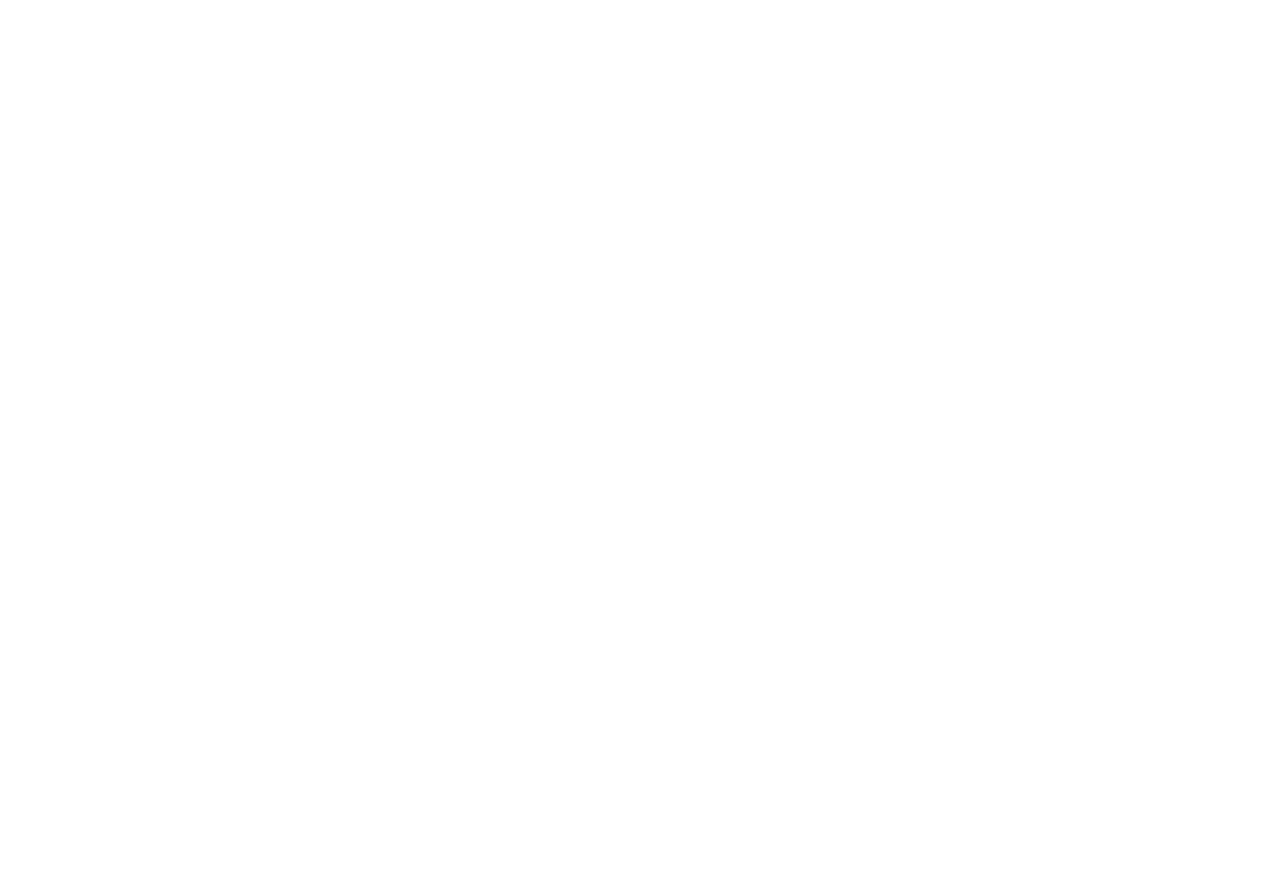
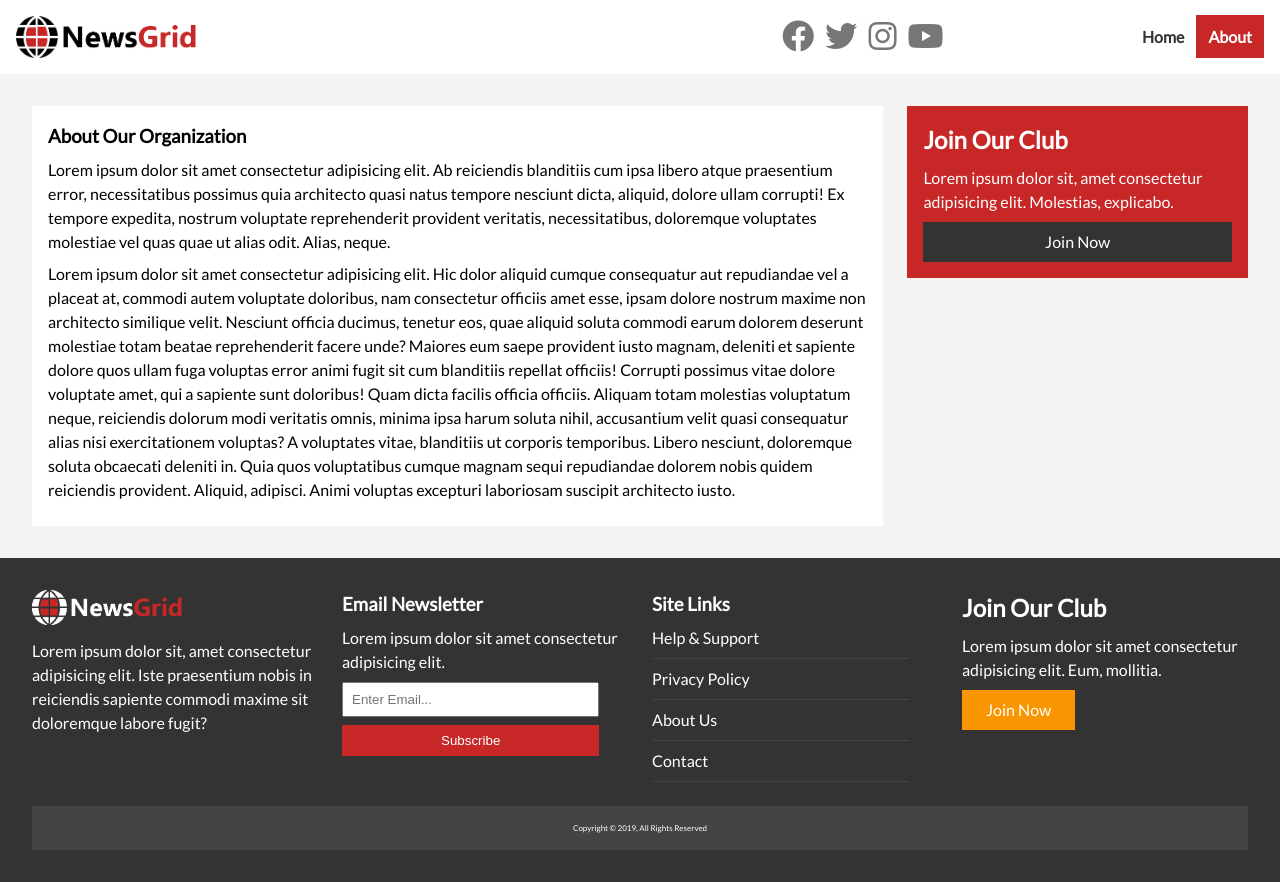
Before and after one commit to joFolta/grid-news-website, a plain HTML site: page about.html in a window 1280 px wide. Before the commit the page ends 800 px from the top, so only its background shows below. Drawn offline with Linux system fonts and the light colour scheme.

Commit message:
about page and page container

```diff
--- a/about.html
+++ b/about.html
@@ -0,0 +1,82 @@
+<!DOCTYPE html>
+<html lang="en">
+<head>
+  <meta charset="UTF-8">
+  <meta name="viewport" content="width=device-width, initial-scale=1.0">
+  <title>NewsGrid | About</title>
+  <link href="https://fonts.googleapis.com/css?family=Lato|Staatliches" rel="stylesheet">
+  <link rel="stylesheet" href="css/style.css">
+  <link rel="stylesheet" media="screen and (max-width: 768px)" href="css/mobile.css">
+  <link rel="stylesheet" href="https://cdnjs.cloudflare.com/ajax/libs/font-awesome/5.15.1/css/all.min.css" integrity="sha512-+4zCK9k+qNFUR5X+cKL9EIR+ZOhtIloNl9GIKS57V1MyNsYpYcUrUeQc9vNfzsWfV28IaLL3i96P9sdNyeRssA==" crossorigin="anonymous" />
+  <link rel="shortcut icon" type="image/x-icon" href="favicon.ico">
+</head>
+<body>
+  <nav id="main-nav">
+    <div class="container">
+      <img src="img/logo.png" alt="News Grid" class="logo">
+      <div class="social">
+        <a href="https://www.facebook.com/" target="_blank"><i class="fab fa-facebook fa-2x"></i></a>
+        <a href="https://www.twitter.com/" target="_blank"><i class="fab fa-twitter fa-2x"></i></a>
+        <a href="https://www.instagram.com/" target="_blank"><i class="fab fa-instagram fa-2x"></i></a>
+        <a href="https://www.youtube.com/" target="_blank"><i class="fab fa-youtube fa-2x"></i></a>
+      </div>
+      <ul>
+        <li><a href="index.html">Home</a></li>
+        <li><a class="current" href="about.html">About</a></li>
+      </ul>
+    </div>
+  </nav>
+
+  <section id="about">
+    <div class="container">
+      <div class="page-container">
+        <article class="card">
+          <h1 class="l-heading">About Our Organization</h1>
+          <p>Lorem ipsum dolor sit amet consectetur adipisicing elit. Ab reiciendis blanditiis cum ipsa libero atque praesentium error, necessitatibus possimus quia architecto quasi natus tempore nesciunt dicta, aliquid, dolore ullam corrupti! Ex tempore expedita, nostrum voluptate reprehenderit provident veritatis, necessitatibus, doloremque voluptates molestiae vel quas quae ut alias odit. Alias, neque.</p>
+          <p>Lorem ipsum dolor sit amet consectetur adipisicing elit. Hic dolor aliquid cumque consequatur aut repudiandae vel a placeat at, commodi autem voluptate doloribus, nam consectetur officiis amet esse, ipsam dolore nostrum maxime non architecto similique velit. Nesciunt officia ducimus, tenetur eos, quae aliquid soluta commodi earum dolorem deserunt molestiae totam beatae reprehenderit facere unde? Maiores eum saepe provident iusto magnam, deleniti et sapiente dolore quos ullam fuga voluptas error animi fugit sit cum blanditiis repellat officiis! Corrupti possimus vitae dolore voluptate amet, qui a sapiente sunt doloribus! Quam dicta facilis officia officiis. Aliquam totam molestias voluptatum neque, reiciendis dolorum modi veritatis omnis, minima ipsa harum soluta nihil, accusantium velit quasi consequatur alias nisi exercitationem voluptas? A voluptates vitae, blanditiis ut corporis temporibus. Libero nesciunt, doloremque soluta obcaecati deleniti in. Quia quos voluptatibus cumque magnam sequi repudiandae dolorem nobis quidem reiciendis provident. Aliquid, adipisci. Animi voluptas excepturi laboriosam suscipit architecto iusto.</p>
+        </article>
+        <aside class="card bg-primary">
+          <h2>Join Our Club</h2>
+          <p>Lorem ipsum dolor sit, amet consectetur adipisicing elit. Molestias, explicabo.</p>
+          <a href="#" class="btn btn-dark btn-block">Join Now</a>
+        </aside>
+      </div>
+    </div>
+  </section>
+
+  <!-- Footer -->
+  <footer id="main-footer" class="py-2">
+    <div class="container footer-container">
+      <div>
+        <img src="img/logo_light.png" alt="NewsGrid">
+        <p>Lorem ipsum dolor sit, amet consectetur adipisicing elit. Iste praesentium nobis in reiciendis sapiente commodi maxime sit doloremque labore fugit?</p>
+      </div>
+      <div>
+        <h3>Email Newsletter</h3>
+        <p>Lorem ipsum dolor sit amet consectetur adipisicing elit.</p>
+        <form>
+          <input type="email" placeholder="Enter Email...">
+          <input type="submit" value="Subscribe" class="btn btn-primary">
+        </form>
+      </div>
+      <div>
+        <h3>Site Links</h3>
+        <ul class="list">
+          <li><a href="#">Help & Support</a></li>
+          <li><a href="#">Privacy Policy</a></li>
+          <li><a href="#">About Us</a></li>
+          <li><a href="#">Contact</a></li>
+        </ul>
+      </div>
+      <div>
+        <h2>Join Our Club</h2>
+        <p>Lorem ipsum dolor sit amet consectetur adipisicing elit. Eum, mollitia.</p>
+        <a href="#" class="btn btn-secondary">Join Now</a>
+      </div>
+      <div>
+        <p>Copyright &copy; 2019, All Rights Reserved</p>
+      </div>
+    </div>
+  </footer>
+</body>
+</html>
--- a/css/style.css
+++ b/css/style.css
@@ -139,6 +139,19 @@ img {
   padding: 0.5rem 0;
   border-bottom: 1px dotted #555;
   width: 90%;
+}
+
+/* Inner Page Grid Container */
+.page-container {
+  display: grid;
+  grid-template-columns: 5fr 2fr;
+  margin: 2rem 0;
+  gap: 1.5rem;
+
+}
+
+.page-container > *:first-child {
+  grid-row: 1 / span 3;
 }
 
 .list li a:hover {
```
